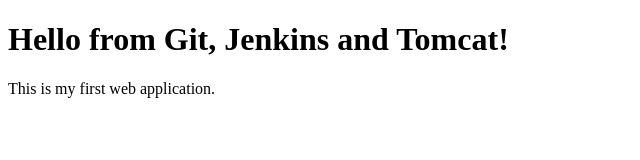
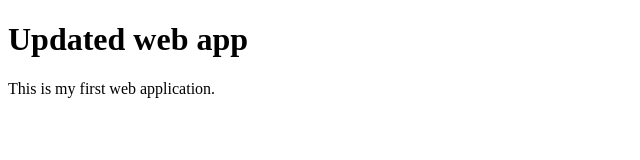
Before and after one commit to Vivaan072/mywebapp, a plain HTML site: page index.html in a window 1280 px wide. Shown: the whole page, without its empty margins (0-640 px from the left). Drawn offline with Linux system fonts and the light colour scheme.

Commit message:
Update index.html

```diff
--- a/index.html
+++ b/index.html
@@ -5,7 +5,7 @@
     <title>Updated web Application</title>
 </head>
 <body>
-    <h1>Hello from Git, Jenkins and Tomcat!</h1>
+    <h1>Updated web app</h1>
     <p>This is my first web application.</p>
 </body>
 </html>
```
